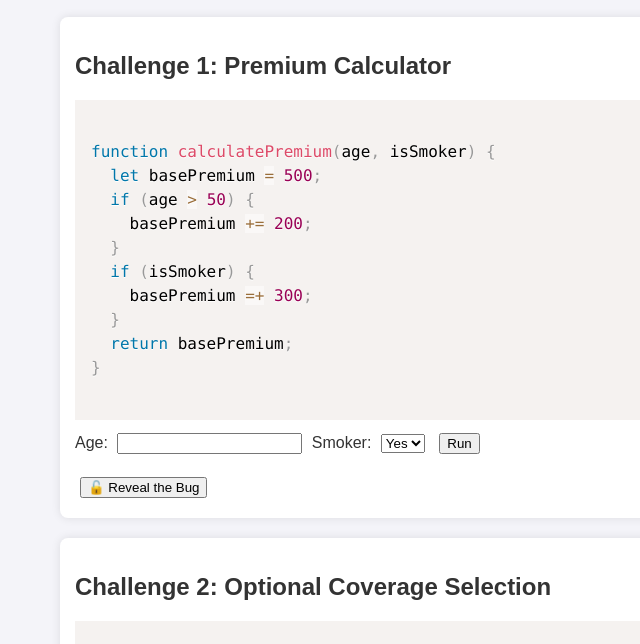
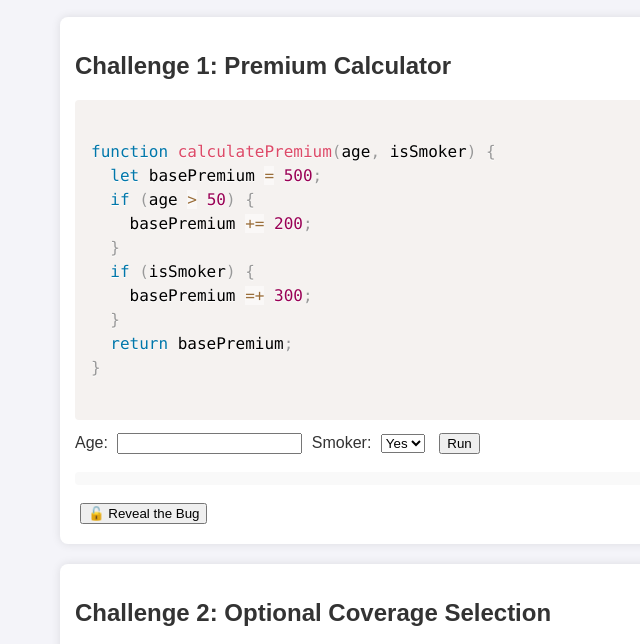
Before and after one commit to brady994/bug-hunt-demo, a plain HTML site: page bughunt_deploy_package/index.html in a window 1280 px wide. Shown: the part 130-774 px from the top of the page, without its empty margins (180-820 px from the left). Drawn offline with nearby package versions, Linux system fonts and the light colour scheme.

Commit message:
css fixes

```diff
--- a/bughunt_deploy_package/script.js
+++ b/bughunt_deploy_package/script.js
@@ -88,7 +88,7 @@ function runPrimaryChallenge() {
 
 function getPrimaryPolicy(policies) {
   // Buggy: returns an array, even if only one policy has primary === true
-  return policies.find(p => p.primary === true);
+  return policies.filter(p => p.primary === true);
 }
 
 
--- a/bughunt_deploy_package/style.css
+++ b/bughunt_deploy_package/style.css
@@ -19,3 +19,21 @@ body {
 input, select, button {
   margin: 5px;
 }
+.challenge pre,
+.challenge code {
+  /* make sure it never exceeds its container’s width */
+  max-width: 100%;
+  box-sizing: border-box;
+
+  /* wrap long lines instead of overflowing */
+  white-space: pre-wrap;
+  word-wrap: break-word;
+
+  /* if something really is too wide, let the user scroll */
+  overflow-x: auto;
+
+  /* optional styling to match your cards */
+  background: #f9f9f9;
+  padding: 0.5em;
+  border-radius: 4px;
+}
```
